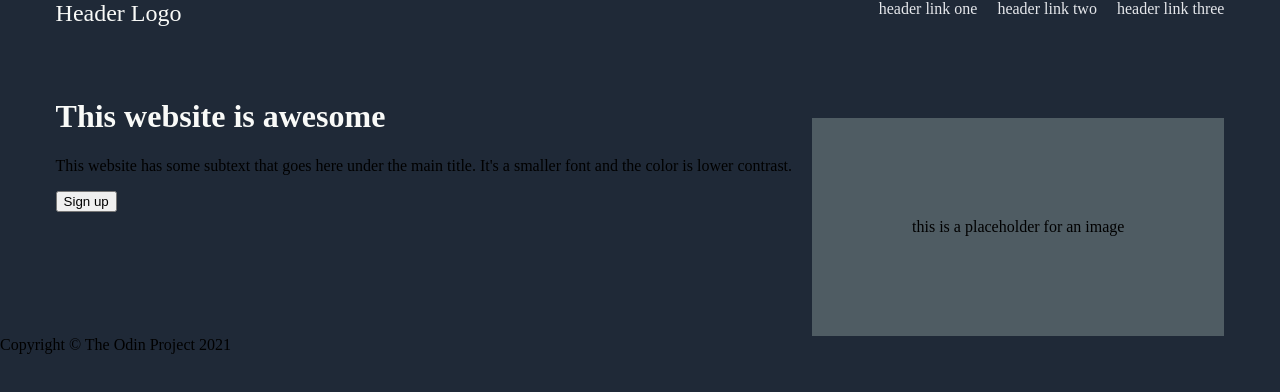
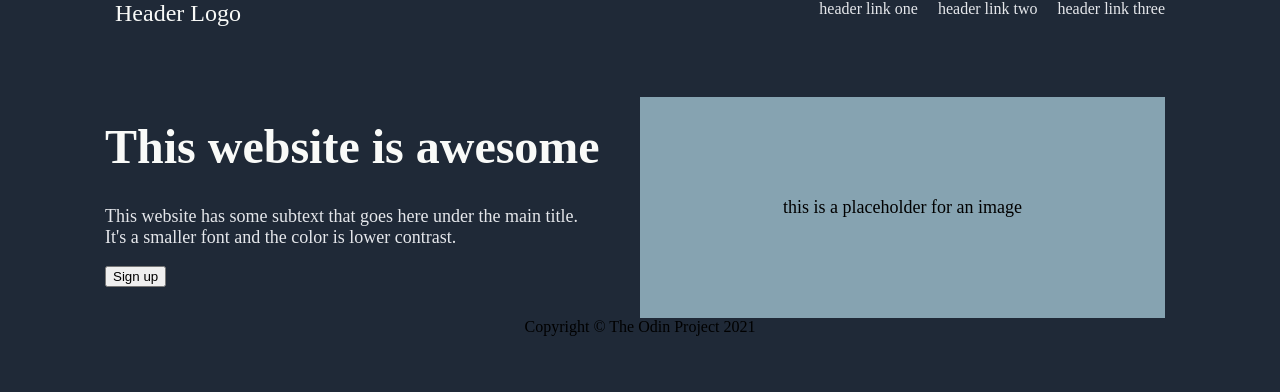
Before and after one commit to Patrick048/landing-page, a plain HTML site: page index.html in a window 1280 px wide. Drawn offline with Linux system fonts and the light colour scheme.

Commit message:
Change from row to column

```diff
--- a/index.html
+++ b/index.html
@@ -9,22 +9,22 @@
 
   <body>
     <div class="first">
-      <div class="right">
-        <li class="logo"><a id="logo-color" href="#">Header Logo</a></li>
-        <div class="intro">
-        <h1>This website is awesome</h1>
-        <p>This website has some subtext that goes here under the main title.
-          It's a smaller font and the color is lower contrast.
-        </p>
-        <button>Sign up</button>
-        </div>
-      </div>
-      <div class="left">
+      <div class="top">
         <ul class="links">
+          <li class="logo"><a id="logo-color" href="#">Header Logo</a></li>
           <li><a href="#">header link one</a></li>
           <li><a href="#">header link two</a></li>
           <li><a href="#">header link three</a></li>
         </ul>
+      </div>
+      <div class="bottom">
+        <div class="intro">
+          <h1>This website is awesome</h1>
+          <p>This website has some subtext that goes here under the main title.
+            It's a smaller font and the color is lower contrast.
+          </p>
+          <button>Sign up</button>
+        </div>
         <div class="image-placeholder">
           this is a placeholder for an image
         </div>
--- a/style.css
+++ b/style.css
@@ -3,13 +3,14 @@ body {
   margin: 0;
   display: flex;
   flex-direction: column;
-  box-sizing: border-box;
   background: #1f2937;
+  align-items: center;
 }
 
 .first {
+  width: 1050px;
   display: flex;
-  justify-content: center;
+  flex-direction: column;
   align-content: center;
   gap: 20px;
 }
@@ -21,35 +22,43 @@ ul {
   display: flex;
 }
 
-.right {
+.top {
   display: flex;
   flex-direction: column;
-  align-items: start;
 }
 
-.left {
-  display: flex;
-  flex-direction: column;
-  align-items: end;
-}
-
-
 .logo {
-  list-style: none;
-  margin: 0;
-  padding: 0%;
-  margin-bottom: 50px;
+  margin-right: auto;
   font-size: 24px;
 }
 
 .links {
   gap: 20px;
-  margin-bottom: 100px;
+  margin-bottom: 50px;
+}
+
+.bottom {
+  gap: 50px;
+  display: flex;
+  align-items: start;
+}
+
+.intro {
+  margin: -10px;
+  flex: 1;
+}
+
+p {
+  font-size: 18px;
+  color: #e5e7eb;
 }
 
 .image-placeholder {
-  padding: 100px;
-  background: #4f5c63;
+  padding: 100px 15px;
+  background: #86a3b1;
+  flex: 1;
+  text-align: center;
+  font-size: 18px;
 }
 
 h1,
@@ -57,6 +66,10 @@ h1,
   color: #f9faf8;
 }
 
+h1 {
+  font-size: 48px;
+}
+
 a {
   text-decoration: none;
   color: #e5e7eb;
```
